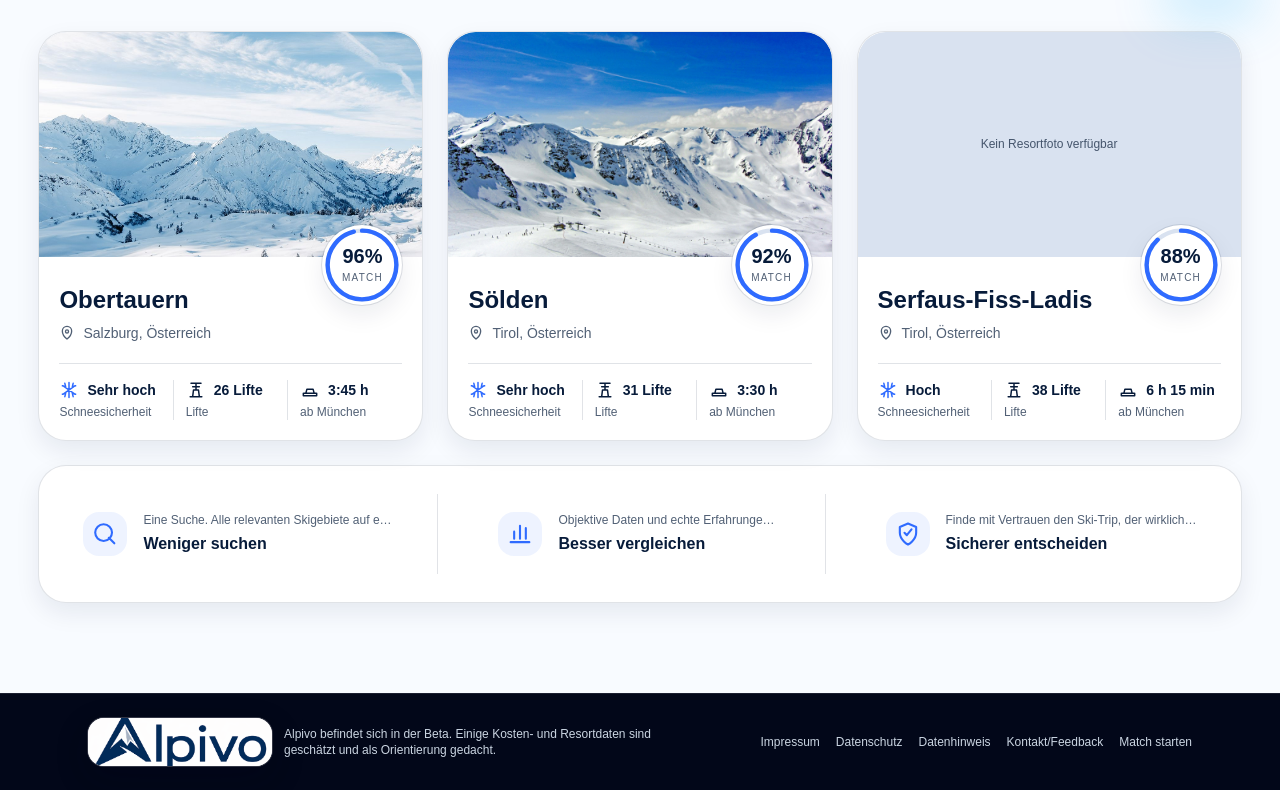
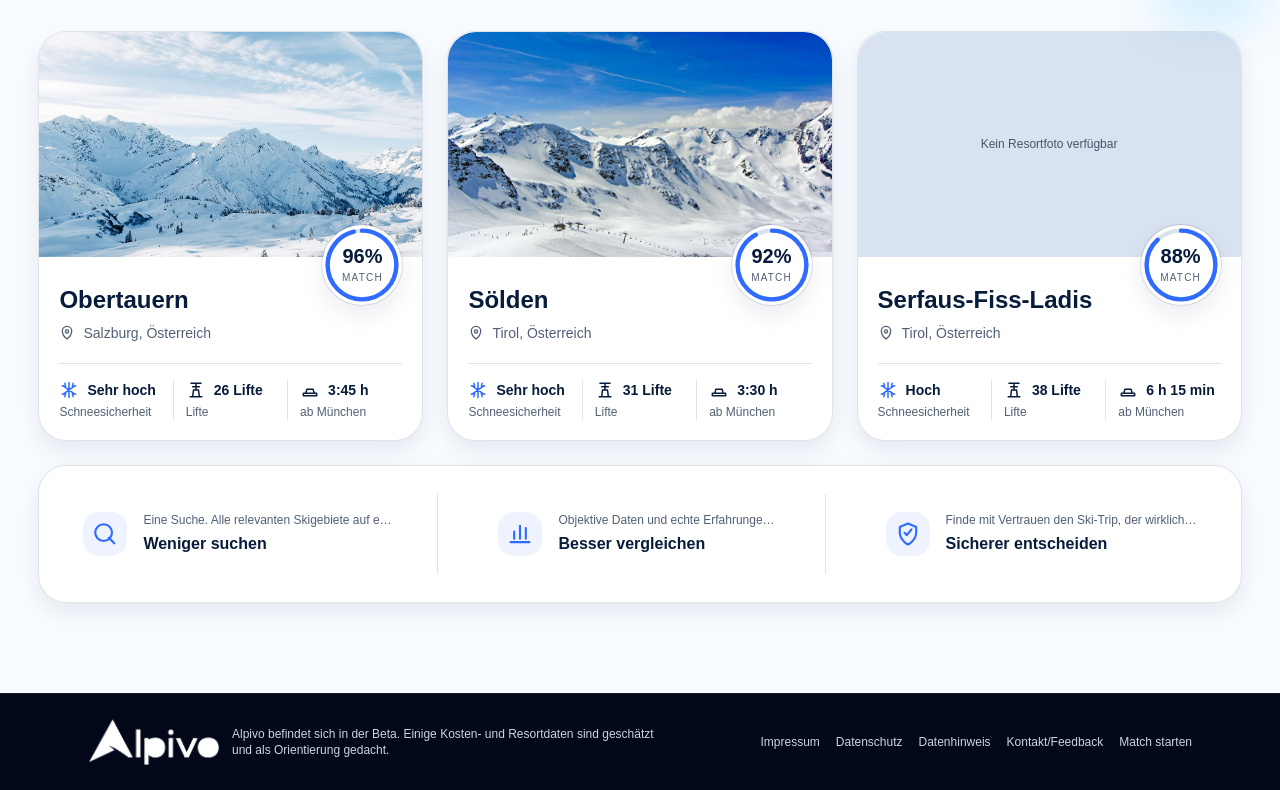
Before and after one commit to raphaelunser-design/alpru, a Next.js app: page / in a window 1280 px wide. Shown: the part 780-1570 px from the top of the page. Built offline with nearby package versions, Linux system fonts and the light colour scheme; no server answers.

Commit message:
Remove the white frame from the footer logo

```diff
--- a/src/components/SiteFooter.tsx
+++ b/src/components/SiteFooter.tsx
@@ -1,8 +1,8 @@
 "use client";
 
+import Image from "next/image";
 import Link from "next/link";
 import { usePathname } from "next/navigation";
-import { AlpivoLogo } from "@/components/premium/BrandLogo";
 import { brand } from "@/config/brand";
 import { hidesGlobalFooter } from "@/config/appChrome";
 
@@ -15,7 +15,19 @@ export default function SiteFooter() {
     <footer className="border-t border-white/10 bg-slate-950/80">
       <div className="mx-auto flex max-w-6xl flex-col gap-5 px-4 py-6 text-xs text-slate-300 md:flex-row md:items-center md:justify-between md:px-6">
         <div className="flex max-w-xl flex-col gap-3 sm:flex-row sm:items-center">
-          <AlpivoLogo className="text-white" />
+          <Link
+            href="/"
+            aria-label="Alpivo Startseite"
+            className="self-start shrink-0 rounded-sm transition hover:opacity-80 focus-visible:outline focus-visible:outline-2 focus-visible:outline-offset-4 focus-visible:outline-sky-300 sm:self-auto"
+          >
+            <Image
+              src="/brand/alpivo-logo-v2-transparent.png"
+              alt=""
+              width={132}
+              height={48}
+              className="h-auto brightness-0 invert"
+            />
+          </Link>
           <span>{brand.name} befindet sich in der Beta. Einige Kosten- und Resortdaten sind geschätzt und als Orientierung gedacht.</span>
         </div>
         <nav className="flex flex-wrap gap-x-4 gap-y-2" aria-label="Rechtliches">
```
